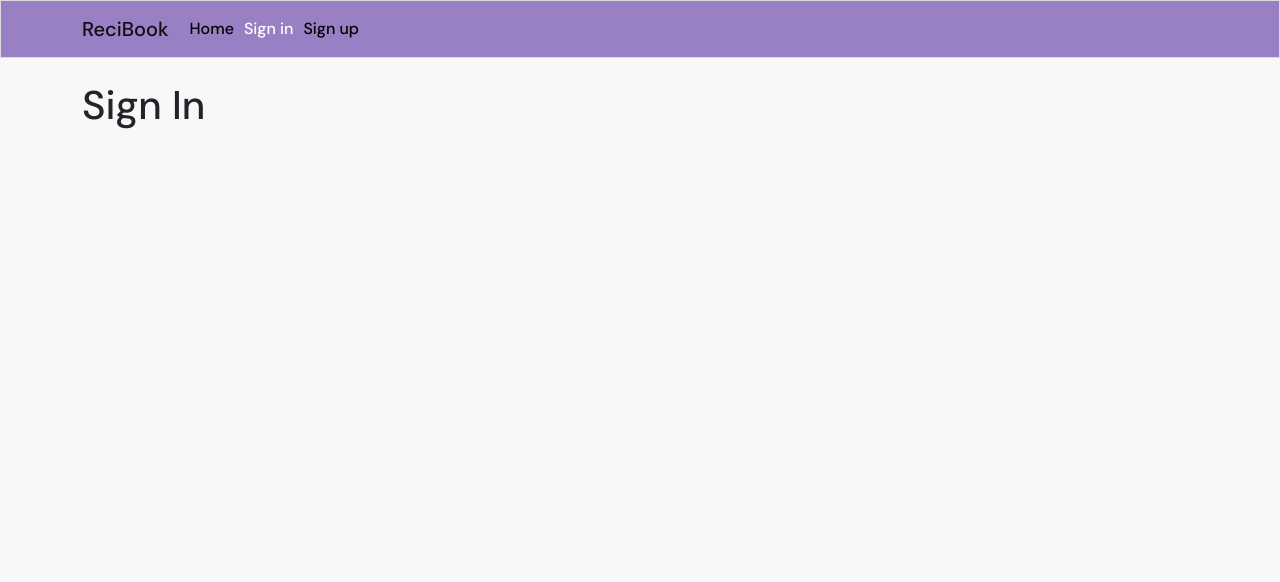
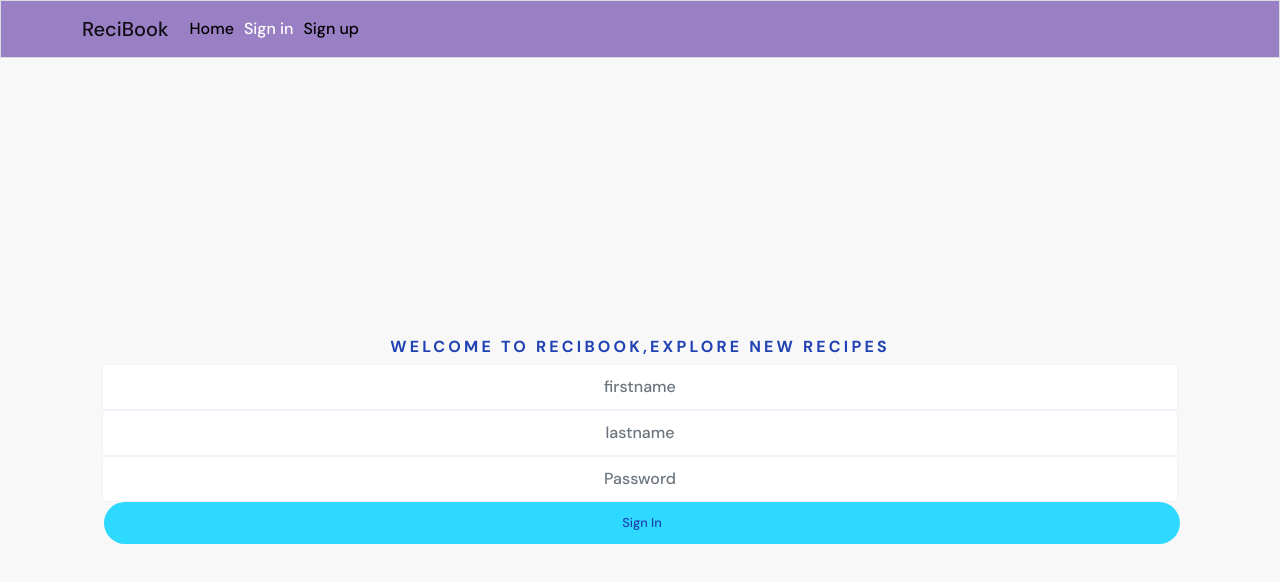
Before and after one commit to GaganBehrh/p5frontendpart, a React (Create React App) app: page /signin in a window 1280 px wide. Shown: the top 582 px of the page. Built offline with nearby package versions, Linux system fonts and the light colour scheme.

Commit message:
SignIn page added

```diff
--- a/src/App.js
+++ b/src/App.js
@@ -4,6 +4,7 @@ import Navigationbar from "./components/Navigationbar";
 import Container from "react-bootstrap/Container";
 import { Route, Switch } from "react-router-dom";
 import SignUpForm from './pages/auth/SignUpForm';
+import SignInForm from './pages/auth/SignInForm';
 
 import './api/axioDefaults';
 function App() {
@@ -13,7 +14,7 @@ function App() {
       <Container className={styles.Main}>
         <Switch>
           <Route exact path="/" render={() => <h1>Home page</h1>} />
-          <Route exact path="/signin" render={() => <h1>Sign In</h1>} />
+          <Route exact path="/signin" render={() => <SignInForm />} />
           <Route exact path="/signup" render={() => <SignUpForm />} />
           <Route render={() => <p>Page not found!</p>} />
         </Switch>
--- /dev/null
+++ b/src/pages/auth/SignInForm.js
@@ -0,0 +1,129 @@
+
+import React, { useState } from "react";
+import { Link, useHistory } from "react-router-dom";
+
+import styles from "../../styles/SignIn.module.css";
+import btnStyles from "../../styles/Button.module.css";
+import appStyles from "../../App.module.css";
+
+import {
+    Form,
+    Button,
+    Col,
+    Row,
+    Container,
+    Alert,
+} from "react-bootstrap";
+import axios from "axios";
+
+const SignInForm = () => {
+    const [SignInData, setSignInData] = useState({
+        username: "",
+        lastname: "",
+        password1: "",
+    });
+    const { username, lastname, password } = SignInData;
+
+
+    const [errors, setErrors] = useState({});
+
+    const history = useHistory();
+
+    const handleChange = (event) => {
+        setSignInData({
+            ...SignInData,
+            [event.target.name]: event.target.value,
+        });
+    };
+
+    const handleSubmit = async (event) => {
+        event.preventDefault();
+        try {
+            await axios.post("/dj-rest-auth/registration/", SignInData);
+            history.push("/signin");
+        } catch (err) {
+            setErrors(err.response?.data);
+        }
+    };
+
+    return (
+        <Row className={styles.Row}>
+            <Col className="my-auto py-2 p-md-2" md={12}>
+                <Container className={`${appStyles.Content} p-4 `}>
+                    <h1 className={styles.Header}>Welcome to Recibook,explore new recipes</h1>
+
+                    <Form onSubmit={handleSubmit}>
+                        <Form.Group controlId="username">
+                            <Form.Label className="d-none">username</Form.Label>
+
+                            <Form.Control
+                                className={styles.Input}
+                                type="text"
+                                placeholder="firstname"
+                                name="username"
+                                value={username}
+                                onChange={handleChange}
+                            />
+                        </Form.Group>
+                        {errors.username?.map((message, idx) => (
+                            <Alert variant="warning" key={idx}>
+                                {message}
+                            </Alert>
+                        ))}
+
+                        <Form.Group controlId="lastname">
+                            <Form.Label className="d-none">lastname</Form.Label>
+
+                            <Form.Control
+                                className={styles.Input}
+                                type="text"
+                                placeholder="lastname"
+                                name="lastname"
+                                value={lastname}
+                                onChange={handleChange}
+                            />
+                        </Form.Group>
+                        {errors.lastname?.map((message, idx) => (
+                            <Alert variant="warning" key={idx}>
+                                {message}
+                            </Alert>
+                        ))}
+
+                        <Form.Group controlId="password">
+                            <Form.Label className="d-none">Password</Form.Label>
+                            <Form.Control
+                                className={styles.Input}
+                                type="password"
+                                placeholder="Password"
+                                name="password"
+                                value={password}
+                                onChange={handleChange}
+                            />
+                        </Form.Group>
+                        {errors.password?.map((message, idx) => (
+                            <Alert key={idx} variant="warning">
+                                {message}
+                            </Alert>
+                        ))}
+
+
+                        <Button
+                            className={`${btnStyles.Button} ${btnStyles.Wide} ${btnStyles.Bright}`}
+                            type="submit"
+                        >
+                            Sign In
+                        </Button>
+                        {errors.non_field_errors?.map((message, idx) => (
+                            <Alert key={idx} variant="warning" className="mt-3">
+                                {message}
+                            </Alert>
+                        ))}
+                    </Form>
+                </Container>
+
+            </Col>
+        </Row>
+    );
+};
+
+export default SignInForm;
--- /dev/null
+++ b/src/styles/SignIn.module.css
@@ -0,0 +1,46 @@
+.Row {
+    height: calc(100vh - 81px);
+  }
+  .Input {
+    background: #ffffff;
+    border: 1px solid #f0f1f9;
+    box-sizing: border-box;
+    border-radius: 2px;
+    color: #7177a1;
+    text-align: center;
+    padding: 10px;
+  }
+
+  .Header {
+    font-style: normal;
+    font-weight: bold;
+    font-size: 16px;
+    line-height: 19px;
+    text-align: center;
+    letter-spacing: 0.2em;
+    text-transform: uppercase;
+    color: #2142b2;
+  }
+
+  .Link {
+    text-decoration: none;
+    text-align: center;
+    display: block;
+    margin: auto;
+  }
+
+  .Link span {
+    color: #ff9254;
+  }
+
+  .Container {
+    padding: 30px 10px;
+  }
+
+  .SignInCol {
+    height: 320px;
+  }
+
+  .SignUpCol {
+    height: 375px;
+  }
```
